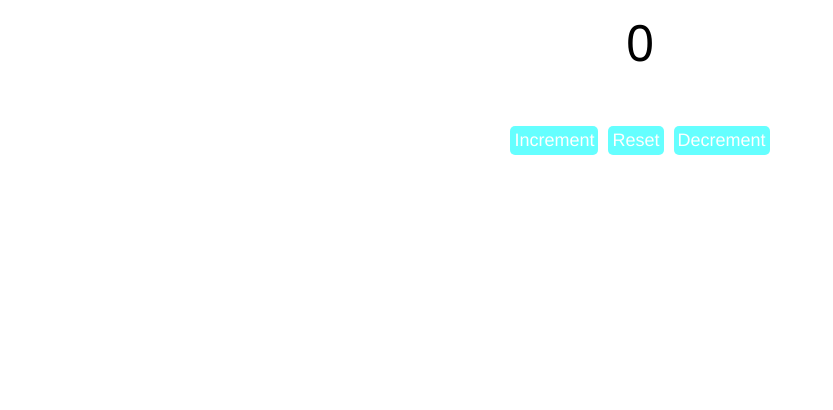
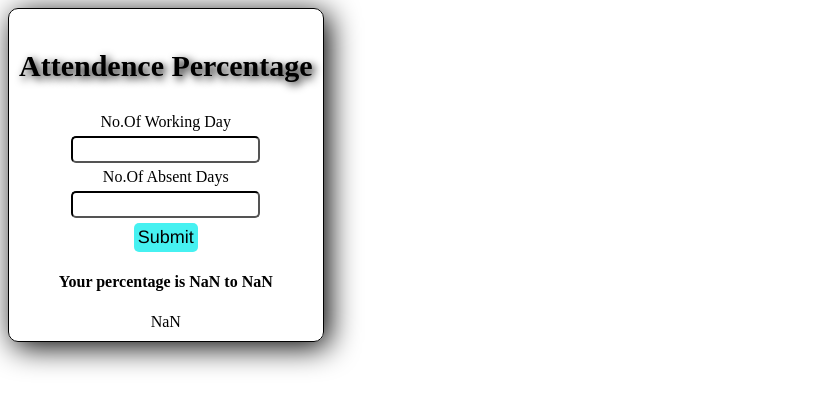
Before and after one commit to AbiMoni2003/learning, a React (Vite) app: page / in a window 1280 px wide. Shown: the top 410 px of the page, without its empty margins (0-833 px from the left). Built offline with nearby package versions, Linux system fonts and the light colour scheme.

Commit message:
Update App.jsx

```diff
--- a/src/App.jsx
+++ b/src/App.jsx
@@ -12,7 +12,7 @@ function App(){
 
   return(
     <>
-    <Count/>
+    <Percentage/>
     </>
   );
 
```
